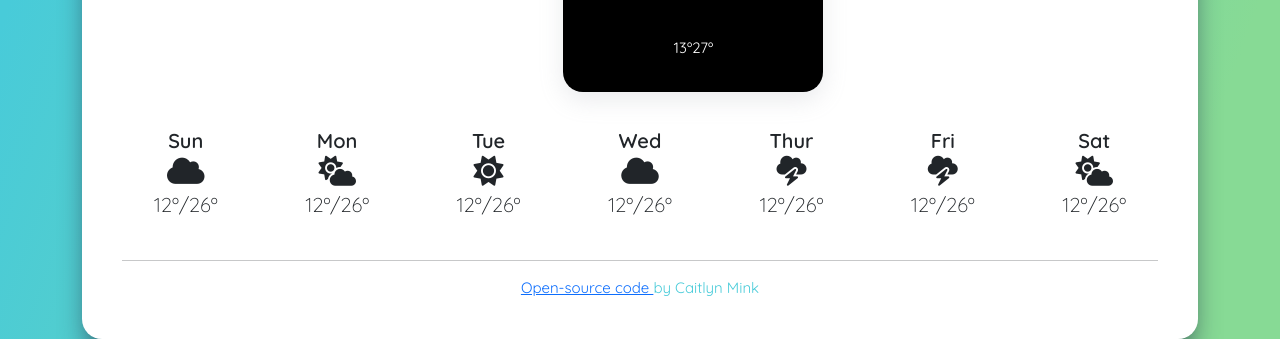
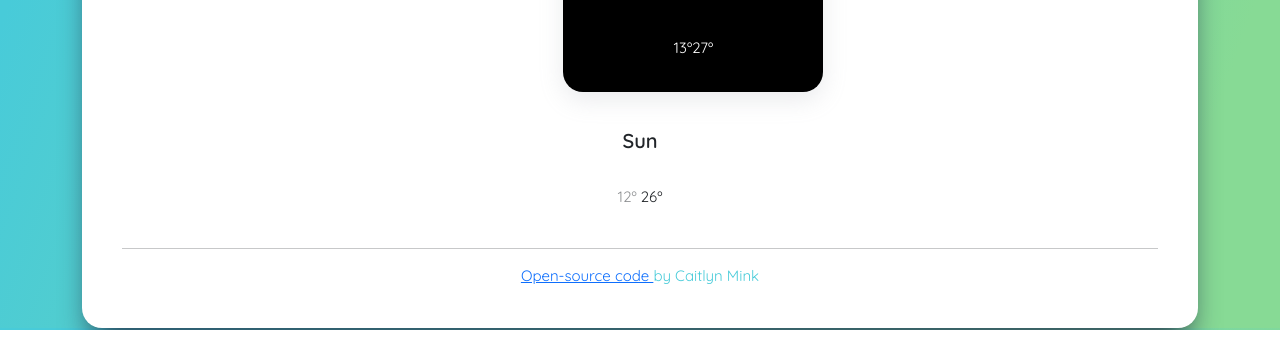
Before and after one commit to caitlynm7/Weather-App, a plain HTML site: page index.html in a window 1280 px wide. Shown: the part 470-809 px from the top of the page. Drawn offline with nearby package versions, Linux system fonts and the light colour scheme.

Commit message:
Reformat forcast column.
Cleaned up forecast column with civ classes and font weight/opacity. Will inject in JS to repeat next.

```diff
--- a/index.html
+++ b/index.html
@@ -78,47 +78,24 @@
         <div class="week-forecast">
           <div class="row">
             <div class="col">
-              <strong>Sun</strong><br />
-              <i class="fa-solid fa-cloud"></i>
-              <br />
-              12º/26º
-            </div>
-            <div class="col">
-              <strong>Mon</strong><br />
-              <i class="fa-solid fa-cloud-sun"></i>
-              <br />
-              12º/26º
-            </div>
-            <div class="col">
-              <strong>Tue</strong><br />
-              <i class="fa-solid fa-sun"></i>
-              <br />
-              12º/26º
-            </div>
-            <div class="col">
-              <strong>Wed</strong><br />
-              <i class="fa-solid fa-cloud"></i>
-              <br />
-              12º/26º
-            </div>
-            <div class="col">
-              <strong>Thur</strong><br />
-              <i class="fa-solid fa-cloud-bolt"></i>
-              <br />
-              12º/26º
-            </div>
-            <div class="col">
-              <strong>Fri</strong><br />
-              <i class="fa-solid fa-cloud-bolt"></i>
-              <br />
-              12º/26º
-            </div>
-            <div class="col">
-              <strong>Sat</strong><br />
-              <i class="fa-solid fa-cloud-sun"></i>
-              <br />
-              12º/26º
-            </div>
+              <div class="weather-forecast-date"><strong>Sun</strong></div>
+                <img
+                src=""
+                alt=""
+                width="36"
+                />
+                  <div class="weather-forecast-temp">
+                  <span class="weather-forecast-temp-min">
+                  12º</span>
+                  <span class="weather-forecast-temp-max">
+                  26º</span>
+                  </div>
+              </div>
+
+
+
+
+
           </div>
         </div>
         <br />
--- a/src/styles.css
+++ b/src/styles.css
@@ -60,22 +60,16 @@ footer {
 strong {
   font-weight: 600;
 }
-i {
-  font-size: 30px;
-}
-#description,
-#current-city {
-  text-transform: capitalize;
-}
-.current-low,
-.current-high {
-  font-size: 15px;
-}
 
 div span.temp-unit {
   font-size: 15px;
   font-weight: 600;
   padding: 10px;
+}
+
+.current-low,
+.current-high {
+  font-size: 15px;
 }
 
 .weather {
@@ -130,3 +124,14 @@ div span.temp-unit {
 .current-temp .temp-unit .active:hover {
   text-decoration: none;
 }
+#description,
+#current-city {
+  text-transform: capitalize;
+}
+.weather-forecast-temp {
+  font-size: 15px;
+  font-weight: 400;
+}
+.weather-forecast-temp-min {
+  opacity: 0.5;
+}
```
